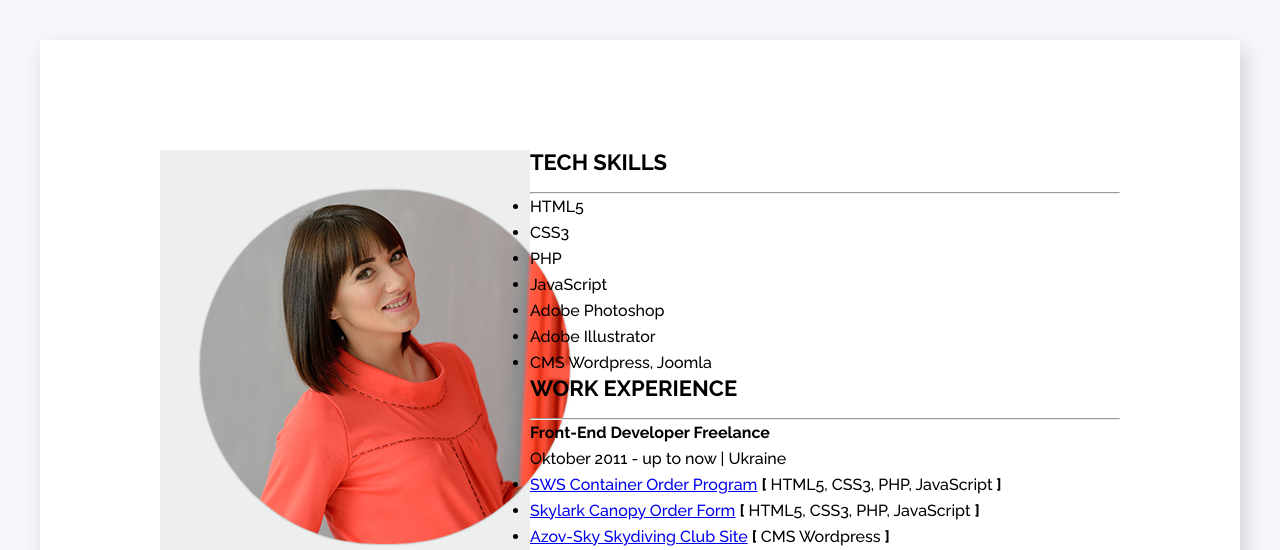
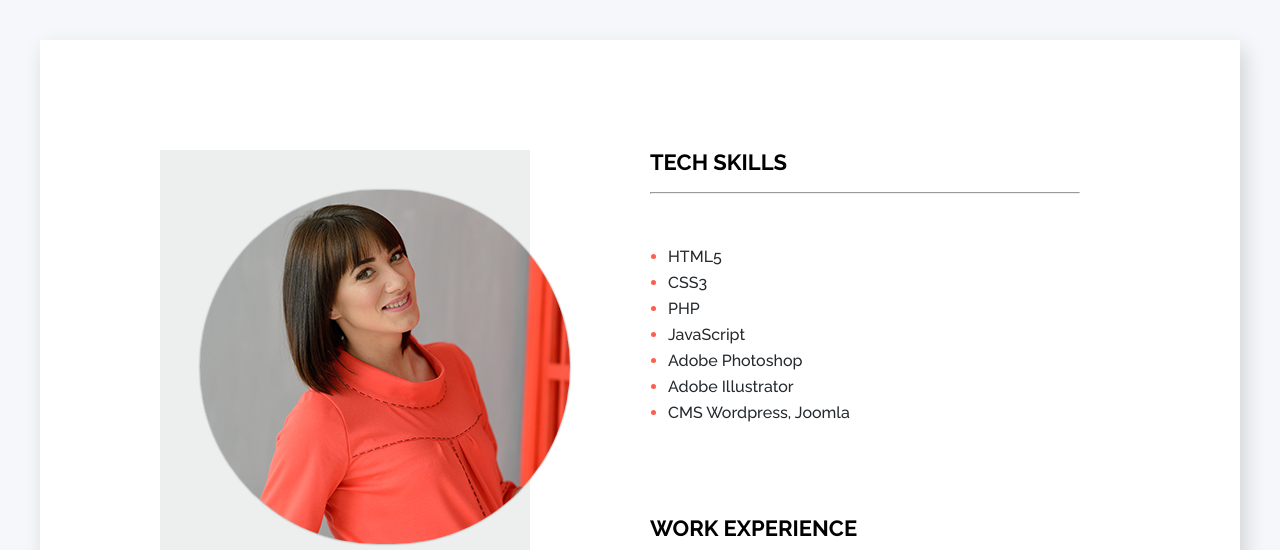
Before and after one commit to kattitova/rsschool-cv, a plain HTML site: page index.html in a window 1280 px wide. Shown: the top 550 px of the page. Drawn offline with Linux system fonts and the light colour scheme.

Commit message:
feat: add styles for main block elements

```diff
--- a/css/styles.css
+++ b/css/styles.css
@@ -17,6 +17,8 @@ body {
   max-width: 1225px;
   margin: 0 auto;
   padding: 110px 120px 110px 120px;
+  display: flex;
+  justify-content: center;
 }
 
 aside {
@@ -26,6 +28,7 @@ aside {
   padding-bottom: 40px;
   color: #24292d;
   padding-right: 50px;
+  margin-right: 120px;
 }
 
 .leftbar-header {
@@ -55,7 +58,7 @@ aside {
   margin-bottom: 115px;
 }
 
-.about-me-container hr {
+hr {
   margin-inline-end: 40px;
   margin-bottom: 50px;
 }
@@ -86,3 +89,51 @@ h3 {
   margin-left: 10px;
   text-decoration: none;
 }
+
+.contacts-link:hover {
+  color: #ff5d50;
+}
+
+.tech-skills-container li,
+.education-container li,
+.work-container li {
+  margin-left: 18px;
+  color: #ff5d50;
+}
+
+.tech-skills-container .list-item,
+.education-container .list-item,
+.work-container .list-item {
+  color: #24292d;
+}
+
+.color-text {
+  color: #ff5d50;
+}
+
+h4 {
+  font-size: 17px;
+  font-weight: 700;
+  line-height: 24px;
+  margin-bottom: 18px;
+}
+
+.work-period {
+  color: #a8a8a8;
+  font-size: 14px;
+}
+
+.company-container {
+  margin-bottom: 40px;
+}
+
+.tech-skills-container,
+.work-container,
+.education-container {
+  margin-bottom: 90px;
+}
+
+.projects-link {
+  text-decoration: none;
+  color: #24292d;
+}
```
